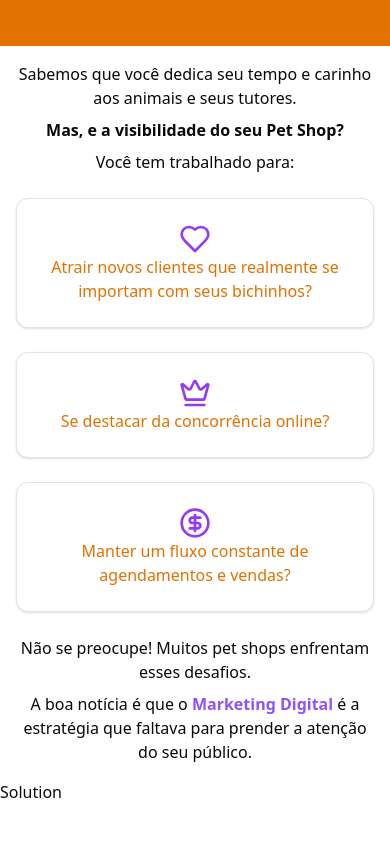
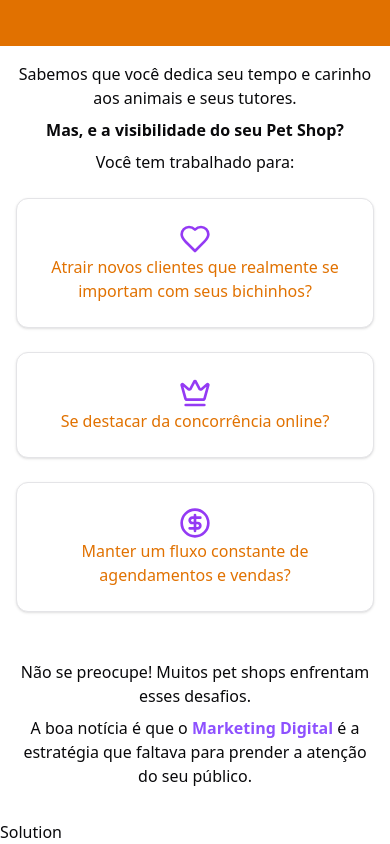
Before and after one commit to mozelli/site-mozelli-marketing, a Next.js app: page /pet in a window 390 px wide. Shown: the part 964-1808 px from the top of the page. Before the commit the page ends 1768 px from the top, so only its background shows below. Built offline with nearby package versions, Linux system fonts and the light colour scheme.

Commit message:
craete Pain section

```diff
--- a/app/(pages)/pet/components/Pain.tsx/index.tsx
+++ b/app/(pages)/pet/components/Pain.tsx/index.tsx
@@ -77,10 +77,10 @@ const Pain = () => {
             </Card>
           </li>
         </ul>
-        <p className="mb-2 text-center lg:text-xl lg:pt-4">
+        <p className="pt-6 pb-2 text-center md:pt-4 lg:text-xl lg:pt-4">
           Não se preocupe! Muitos pet shops enfrentam esses desafios.
         </p>
-        <p className="text-center lg:text-xl lg:pt-4">
+        <p className="text-center mb-4 lg:text-xl lg:pt-4">
           A boa notícia é que o{" "}
           <strong className="text-primary">Marketing Digital</strong> é a
           estratégia que faltava para prender a atenção do seu público.
```
